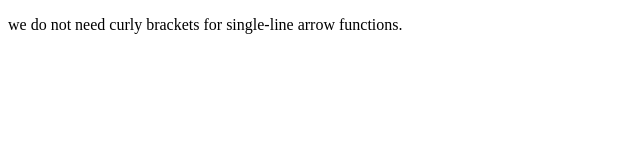
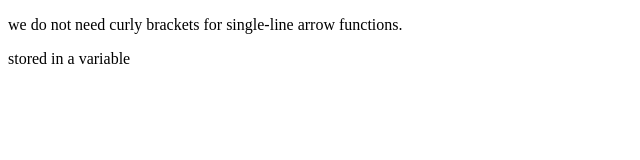
Before and after one commit to dishitas8/AIML1_JS, a plain HTML site: page ArrowFunction.html in a window 1280 px wide. Shown: the whole page, without its empty margins (0-640 px from the left). Drawn offline with Linux system fonts and the light colour scheme.

Commit message:
Arrow Function

```diff
--- a/ArrowFunction.html
+++ b/ArrowFunction.html
@@ -13,6 +13,7 @@
         add2(102,20);
     </script>
     <p>we do not need curly brackets for single-line arrow functions.</p>
+    <p>stored in a variable</p>
 
 </body>
 </html>
```
